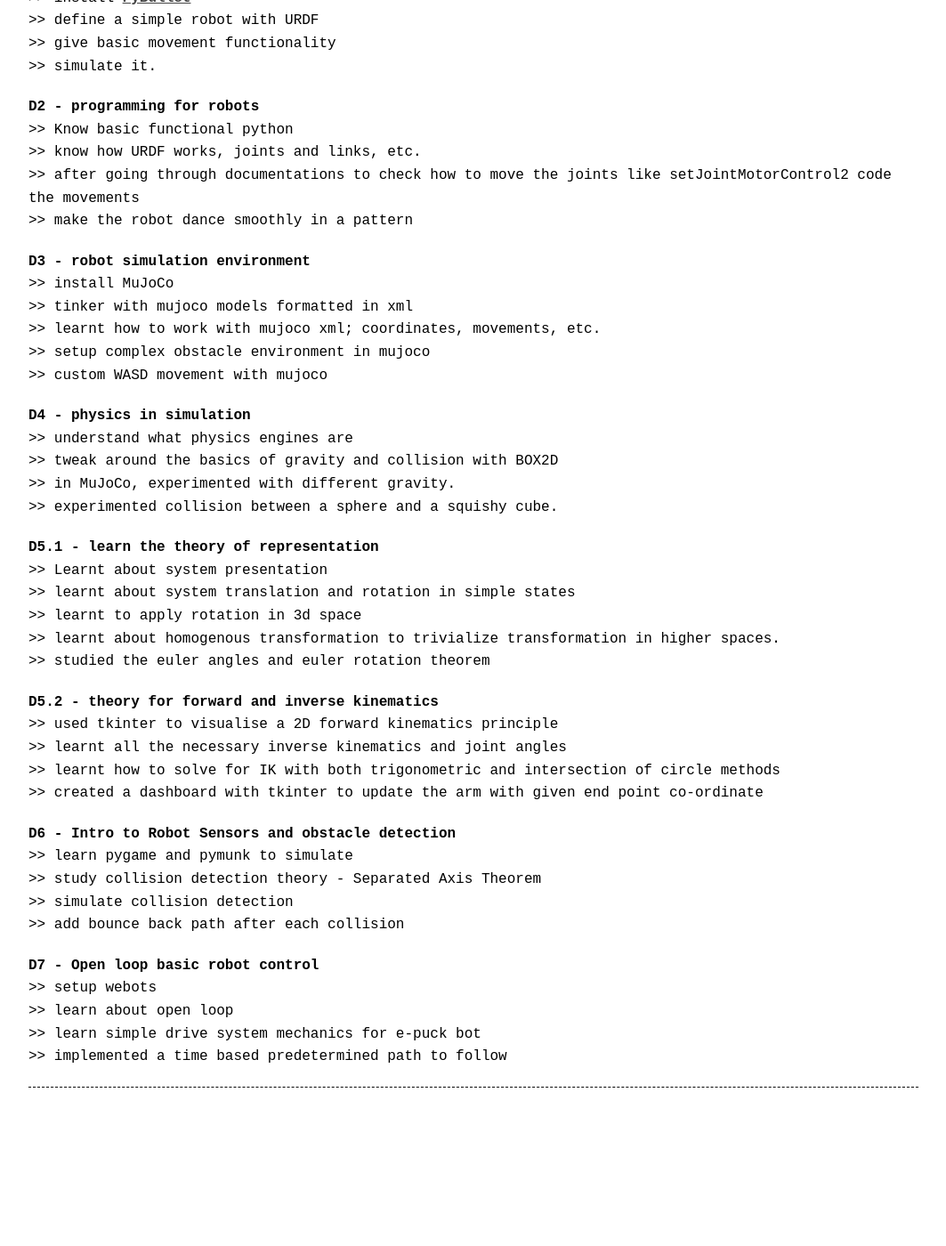
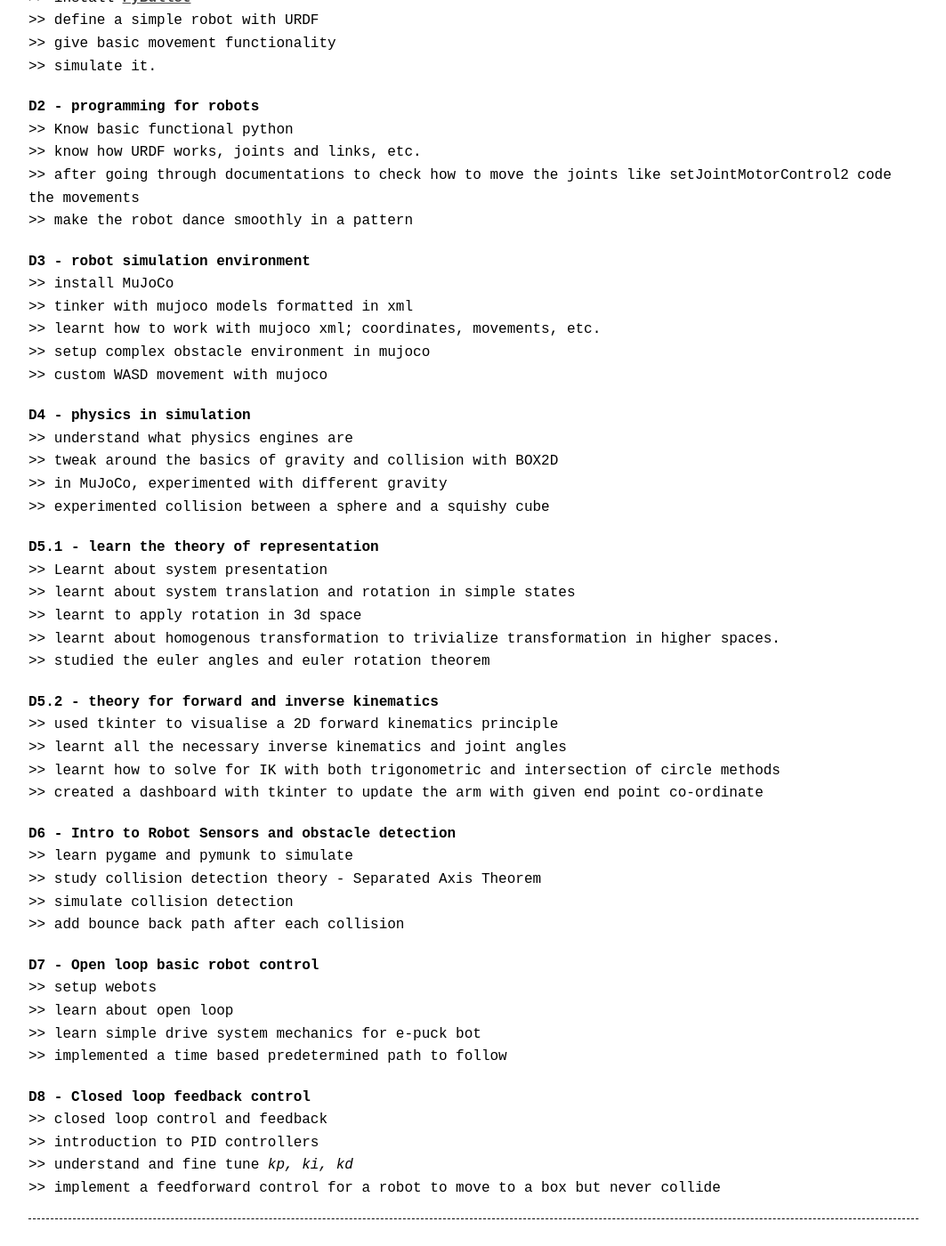
Before and after one commit to TumAro/tumaro.github.io, a Jekyll site: the page built from pages/100dor.md, in a window 1280 px wide and 1400 px high, scrolled down 772 px. Shown: the whole window at 89% size, without its empty margins (108-1171 px from the left). Built offline with Jekyll 4.4.1, drawn with Linux system fonts in a browser that asks for light colours; before the commit the page ends 2024 px from its top, so only the background shows below that.

Commit message:
added day 8

```diff
--- a/pages/100dor.md
+++ b/pages/100dor.md
@@ -47,8 +47,8 @@ After I have update at least the Phase 1 fully, then I will release the github r
 **D4 - physics in simulation**
 `>>` understand what physics engines are
 `>>` tweak around the basics of gravity and collision with BOX2D
-`>>` in MuJoCo, experimented with different gravity.
-`>>` experimented collision between a sphere and a squishy cube.
+`>>` in MuJoCo, experimented with different gravity
+`>>` experimented collision between a sphere and a squishy cube
 
 **D5.1 - learn the theory of representation**
 `>>` Learnt about system presentation
@@ -74,3 +74,9 @@ After I have update at least the Phase 1 fully, then I will release the github r
 `>>` learn about open loop
 `>>` learn simple drive system mechanics for e-puck bot
 `>>` implemented a time based predetermined path to follow
+
+**D8 - Closed loop feedback control**
+`>>` closed loop control and feedback
+`>>` introduction to PID controllers
+`>>` understand and fine tune *kp, ki, kd*
+`>>` implement a feedforward control for a robot to move to a box but never collide
```
